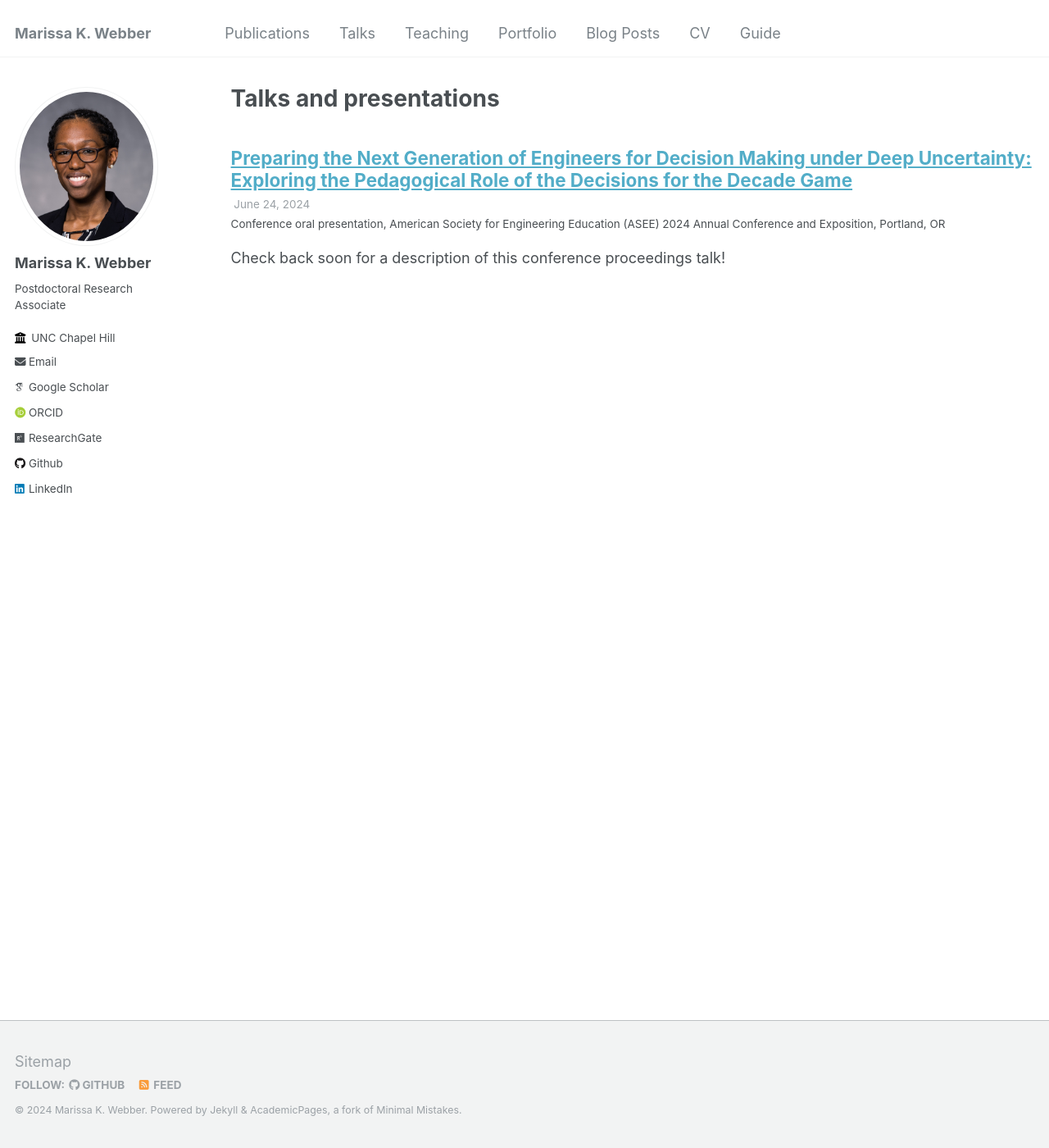
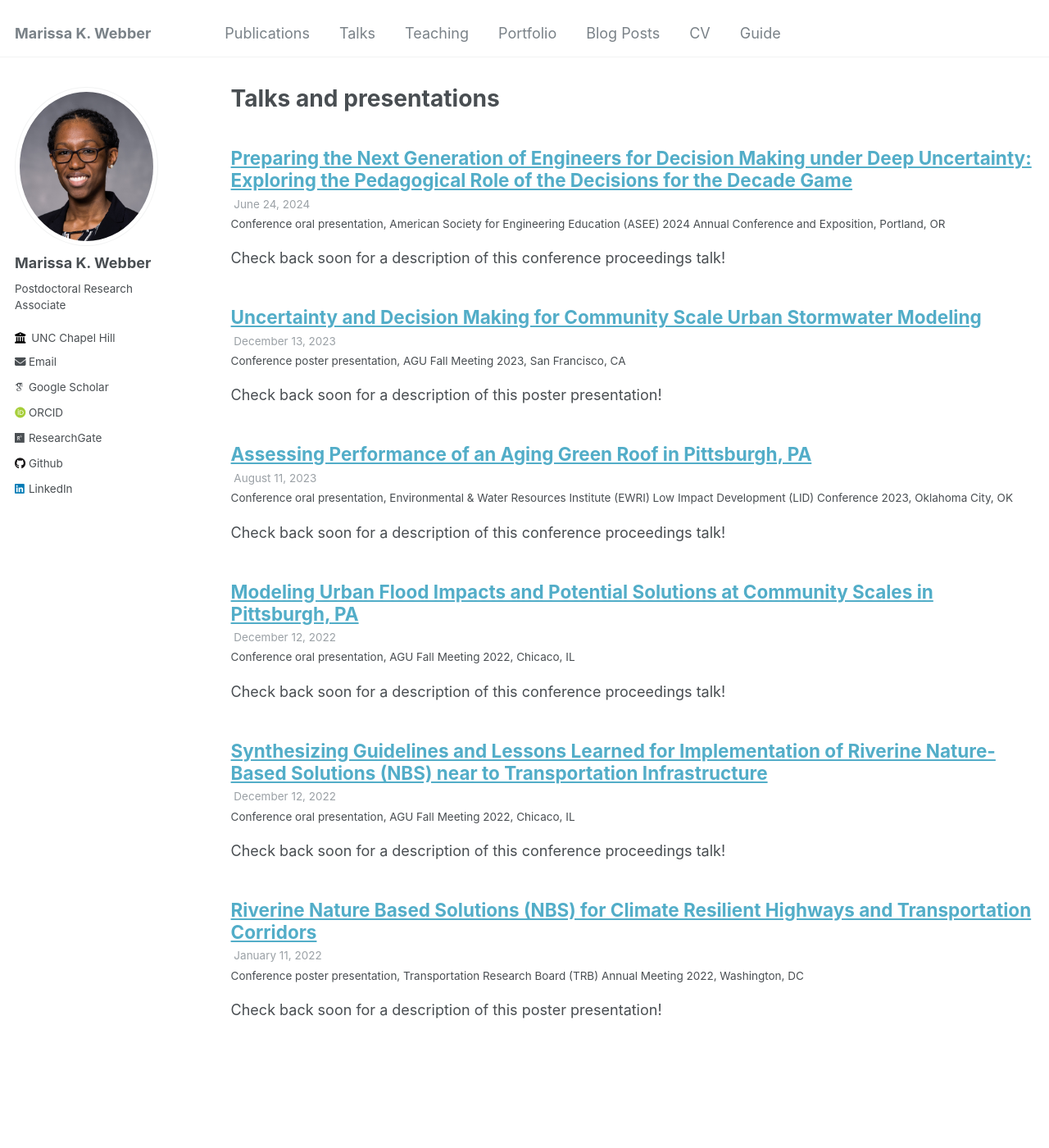
Before and after one commit to mwebber2/marissakwebber, a Jekyll site: the page built from _pages/talks.html, in a window 1280 px wide and 1400 px high. Shown: the whole window at 82% size. Built offline with Jekyll 4.4.1, drawn with Linux system fonts in a browser that asks for light colours; some web fonts are replaced; a file with an impossible date is left out.

Commit message:
Upload all talks
with correct date formatting

```diff
--- a/_talks/2022-01-TRB.md
+++ b/_talks/2022-01-TRB.md
@@ -4,7 +4,7 @@ collection: talks
 type: "Conference poster presentation"
 permalink: /talks/2022-01-TRB
 venue: "Transportation Research Board (TRB) Annual Meeting 2022"
-date: 2022-01
+date: 2022-01-11
 location: "Washington, DC"
 ---
 
--- a/_talks/2022-12-AGU1.md
+++ b/_talks/2022-12-AGU1.md
@@ -4,7 +4,7 @@ collection: talks
 type: "Conference oral presentation"
 permalink: /talks/2022-12-AGU1
 venue: "AGU Fall Meeting 2022"
-date: 2022-12
+date: 2022-12-12
 location: "Chicaco, IL"
 ---
 
--- a/_talks/2022-12-AGU2.md
+++ b/_talks/2022-12-AGU2.md
@@ -4,7 +4,7 @@ collection: talks
 type: "Conference oral presentation"
 permalink: /talks/2022-12-AGU2
 venue: "AGU Fall Meeting 2022"
-date: 2022-12
+date: 2022-12-12
 location: "Chicaco, IL"
 ---
 
--- a/_talks/2023-08-EWRI.md
+++ b/_talks/2023-08-EWRI.md
@@ -4,7 +4,7 @@ collection: talks
 type: "Conference oral presentation"
 permalink: /talks/2023-08-EWRI
 venue: "Environmental & Water Resources Institute (EWRI) Low Impact Development (LID) Conference 2023"
-date: 2023-08
+date: 2023-08-11
 location: "Oklahoma City, OK"
 ---
 
--- a/_talks/2023-12-AGU.md
+++ b/_talks/2023-12-AGU.md
@@ -4,7 +4,7 @@ collection: talks
 type: "Conference poster presentation"
 permalink: /talks/2023-12-AGU
 venue: "AGU Fall Meeting 2023"
-date: 2023-12
+date: 2023-12-13
 location: "San Francisco, CA"
 ---
 
```
